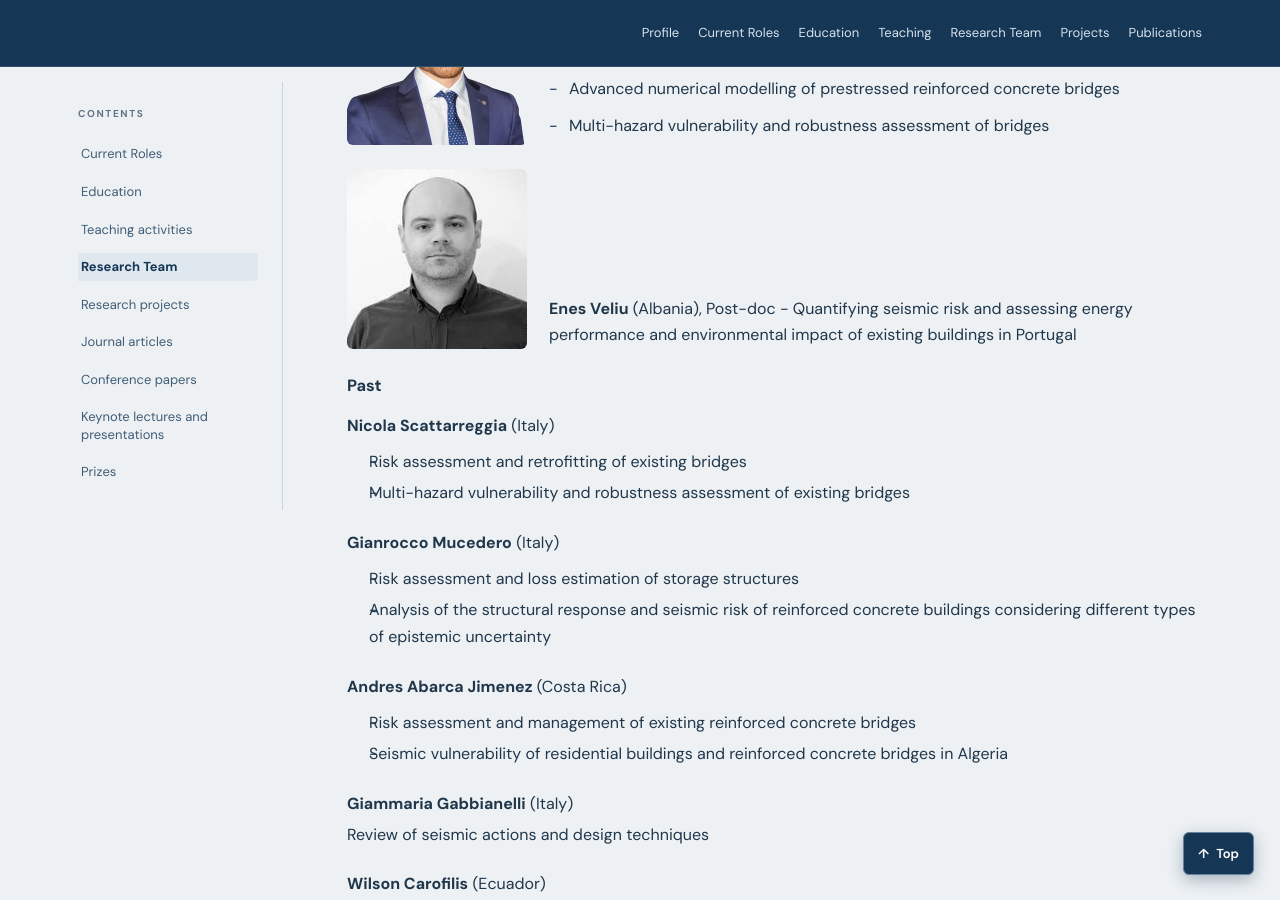
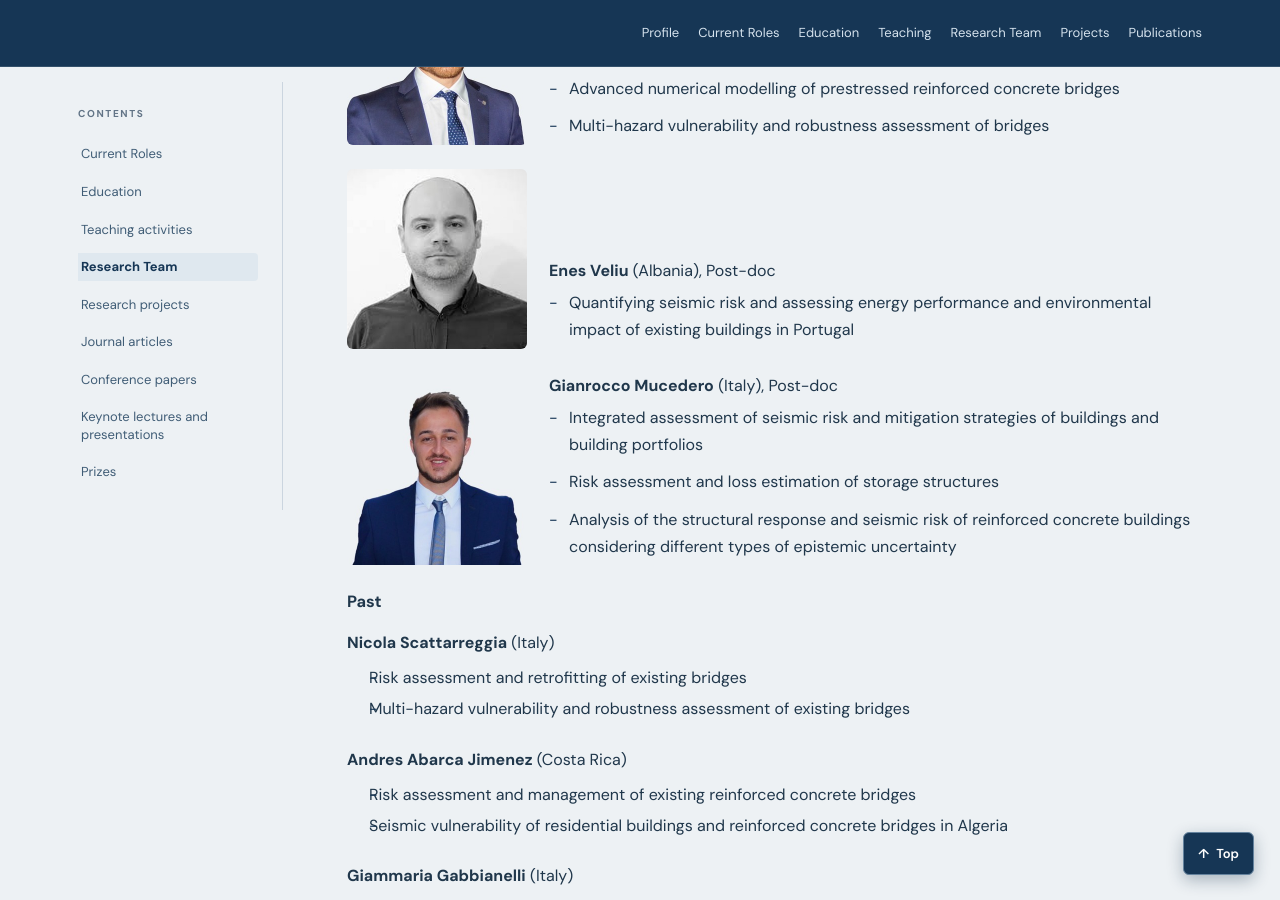
Before and after one commit to rncmonteiro/cv, a Jekyll site: the page built from index.md, in a window 1280 px wide and 900 px high, scrolled down 3068 px. Built offline with Jekyll 4.4.1, drawn with Linux system fonts in a browser that asks for light colours.

Commit message:
Add files via upload

```diff
--- a/_includes/content/team.md
+++ b/_includes/content/team.md
@@ -16,7 +16,22 @@
 <div style="display:flex; align-items:flex-end; gap:22px; margin:18px 0 24px; flex-wrap:wrap;">
   <img src="assets/enes-veliu.jpg" alt="" width="180" height="180" style="width:180px !important; min-width:180px; max-width:180px; height:180px !important; min-height:180px; max-height:180px; object-fit:cover; border-radius:6px; flex-shrink:0;">
   <div style="flex:1 1 240px; min-width:0; align-self:flex-end; margin-bottom:0; padding-bottom:0;">
-    <strong>Enes Veliu</strong> (Albania), Post-doc - Quantifying seismic risk and assessing energy performance and environmental impact of existing buildings in Portugal
+    <strong>Enes Veliu</strong> (Albania), Post-doc
+    <ul style="margin-bottom:0 !important; padding-bottom:0;">
+      <li>Quantifying seismic risk and assessing energy performance and environmental impact of existing buildings in Portugal</li>
+    </ul>
+  </div>
+</div>
+
+<div style="display:flex; align-items:flex-end; gap:22px; margin:18px 0 24px; flex-wrap:wrap;">
+  <img src="assets/gianrocco-mucedero.jpg" alt="Gianrocco Mucedero" width="180" height="180" style="width:180px !important; min-width:180px; max-width:180px; height:180px !important; min-height:180px; max-height:180px; object-fit:cover; border-radius:6px; flex-shrink:0;">
+  <div style="flex:1 1 240px; min-width:0; align-self:flex-end; margin-bottom:0; padding-bottom:0;">
+    <strong>Gianrocco Mucedero</strong> (Italy), Post-doc
+    <ul style="margin-bottom:0 !important; padding-bottom:0;">
+      <li>Integrated assessment of seismic risk and mitigation strategies of buildings and building portfolios</li>
+      <li>Risk assessment and loss estimation of storage structures</li>
+      <li>Analysis of the structural response and seismic risk of reinforced concrete buildings considering different types of epistemic uncertainty</li>
+    </ul>
   </div>
 </div>
 
@@ -30,13 +45,7 @@
   </ul>
 </div>
 
-<div style="margin:14px 0 22px;">
-  <div style="border:0 !important;"><strong>Gianrocco Mucedero</strong> (Italy)</div>
-  <ul style="list-style-type:disc; list-style-position:outside; margin:6px 0 0 22px !important; padding:0 !important; border:0 !important;">
-    <li style="list-style-type:disc; display:list-item; border:0 !important; border-bottom:0 !important; padding:2px 0 !important; margin:0 !important;">Risk assessment and loss estimation of storage structures</li>
-    <li style="list-style-type:disc; display:list-item; border:0 !important; border-bottom:0 !important; padding:2px 0 !important; margin:0 !important;">Analysis of the structural response and seismic risk of reinforced concrete buildings considering different types of epistemic uncertainty</li>
-  </ul>
-</div>
+
 
 
 
```
